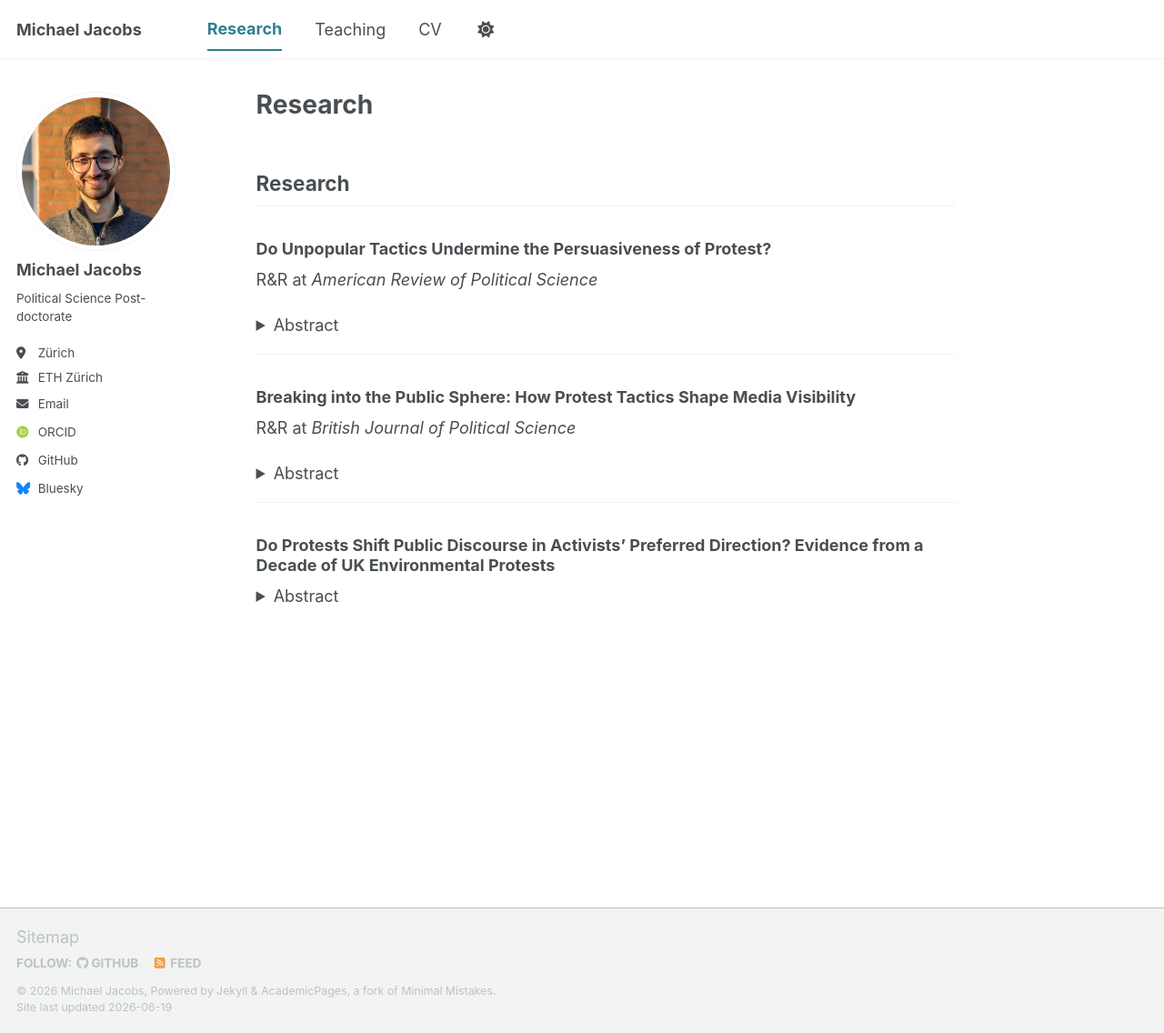
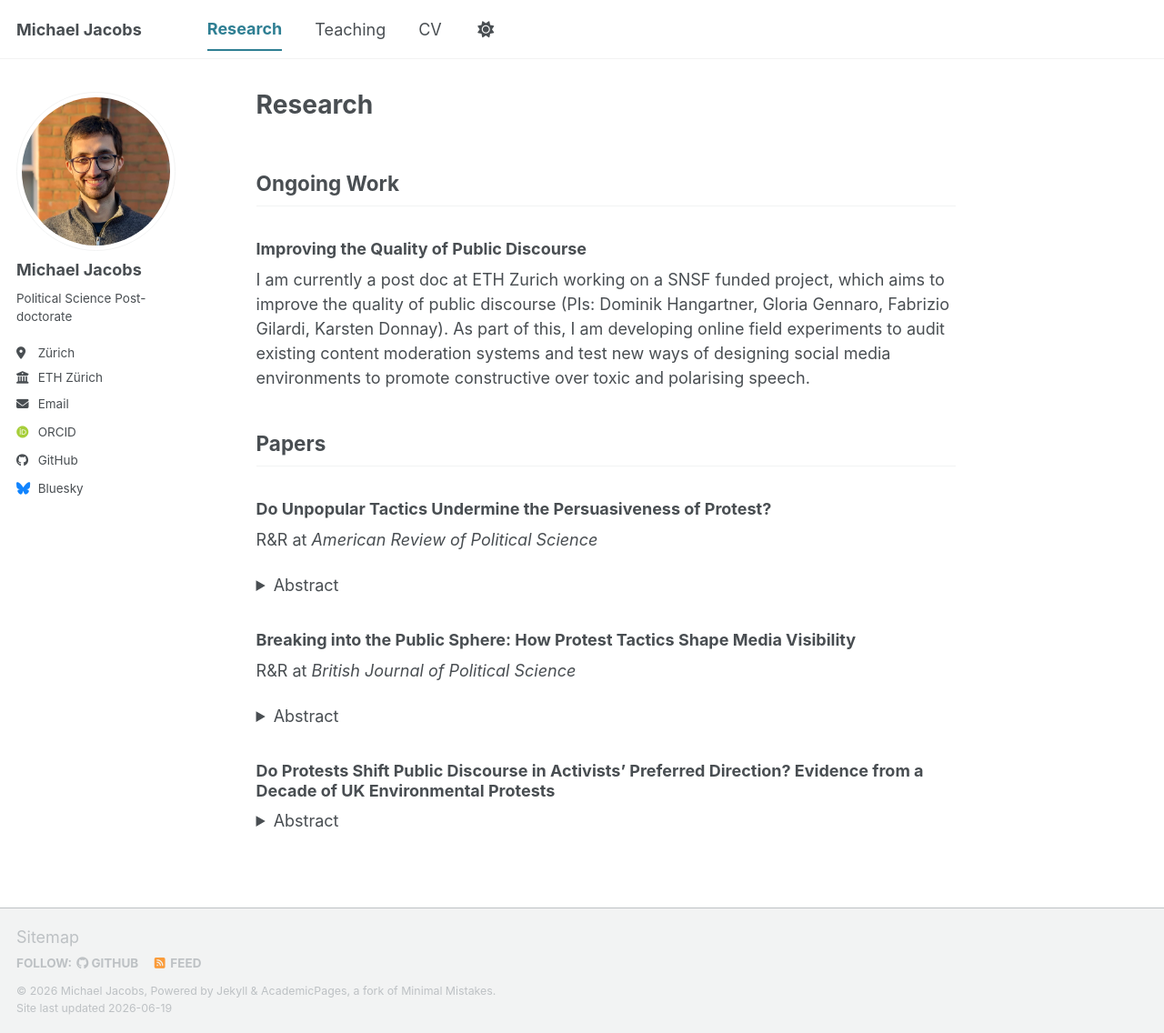
Before and after one commit to michaeljsj/michaeljsj.github.io, a Jekyll site: the page built from _pages/research.md, in a window 1280 px wide and 1136 px high. Shown: the whole window at 91% size. Built offline with Jekyll 4.4.1, drawn with Linux system fonts in a browser that asks for light colours; some web fonts are replaced; a script bundle is joined from its source files by our own code; library files that are not in the unit come from our copies.

Commit message:
update research.md

```diff
--- a/_pages/research.md
+++ b/_pages/research.md
@@ -4,7 +4,14 @@ permalink: /research/
 author_profile: true
 ---
 
-## Research
+## Ongoing Work
+
+### Improving the Quality of Public Discourse
+
+I am currently a post doc at ETH Zurich working on a SNSF funded project, which aims to improve the quality of public discourse (PIs: Dominik Hangartner, Gloria Gennaro, Fabrizio Gilardi, Karsten Donnay). As part of this, I am developing online field experiments to audit existing content moderation systems and test new ways of designing social media environments to promote constructive over toxic and polarising speech.
+
+
+## Papers
 
 ### Do Unpopular Tactics Undermine the Persuasiveness of Protest?
 
@@ -16,7 +23,6 @@ To attract attention, protesters sometimes resort to the use of disruptive or ev
 
 </details>
 
----
 
 ### Breaking into the Public Sphere: How Protest Tactics Shape Media Visibility
 
@@ -28,7 +34,6 @@ Getting heard is a crucial first step for protesters to influence policy and pub
 
 </details>
 
----
 
 ### Do Protests Shift Public Discourse in Activists’ Preferred Direction? Evidence from a Decade of UK Environmental Protests
 
```
